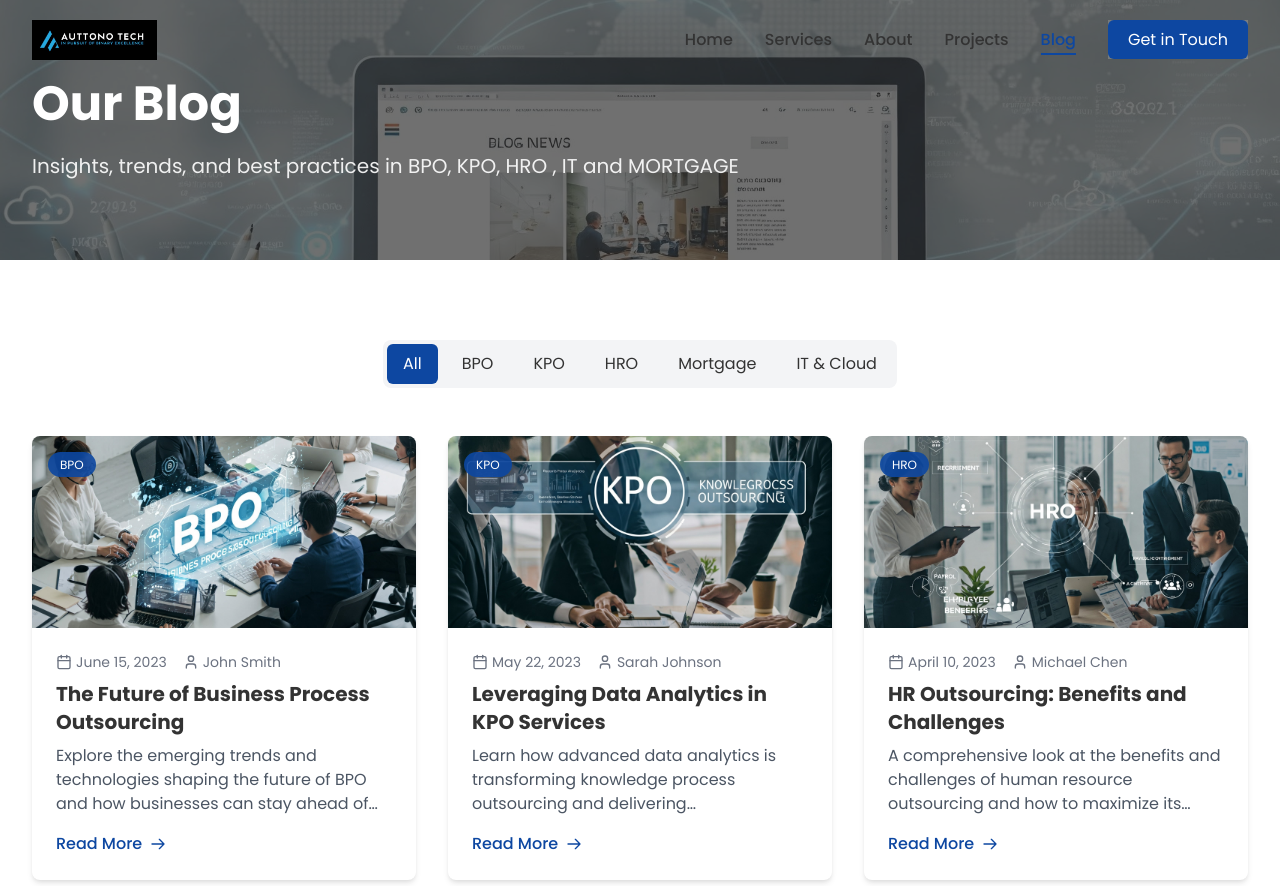
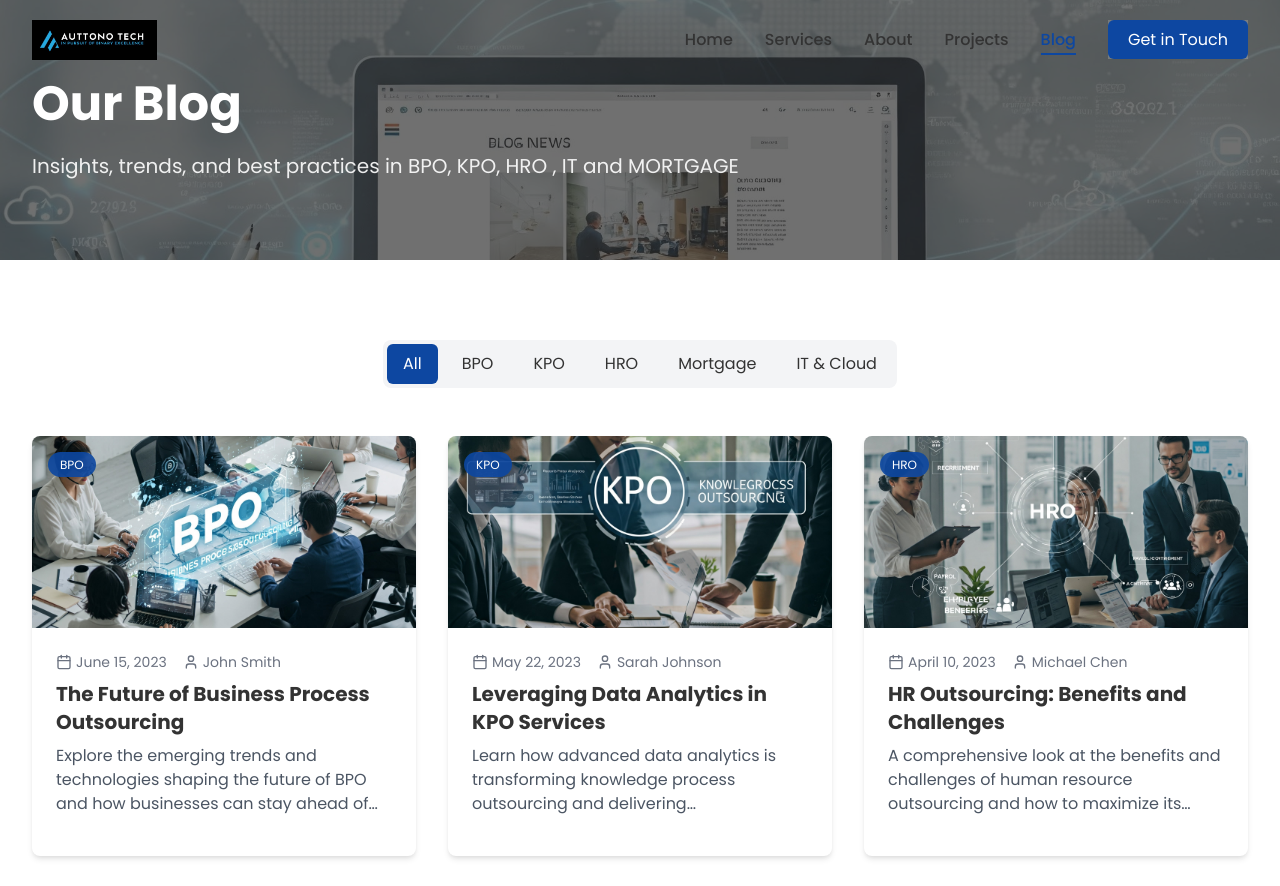
Before and after one commit to Kanikashreesivakumar/auttonotech, a Next.js app: page /blog in a window 1280 px wide. Shown: the top 886 px of the page. Built offline with nearby package versions, Linux system fonts and the light colour scheme.

Commit message:
blog changes

```diff
--- a/app/blog/page.tsx
+++ b/app/blog/page.tsx
@@ -217,7 +217,7 @@ export default function BlogPage() {
         </div>
       </section>
 
-      {/* Newsletter Section */}
+      {}
       <section className="py-20 bg-primary text-white">
         <div className="container mx-auto px-4 sm:px-6 lg:px-8 text-center">
           <SectionHeading
--- a/components/blog-card.tsx
+++ b/components/blog-card.tsx
@@ -77,18 +77,8 @@ export default function BlogCard({ title, excerpt, imageUrl, href, date, author,
           whileHover={{ x: 5 }}
           className="mt-auto"
         >
-          <Link href={href} className="inline-flex items-center text-primary font-medium hover:underline group">
-            Read More
-            <svg
-              className="ml-2 w-4 h-4 transition-transform duration-300 group-hover:translate-x-1"
-              fill="none"
-              stroke="currentColor"
-              viewBox="0 0 24 24"
-              xmlns="http://www.w3.org/2000/svg"
-            >
-              <path strokeLinecap="round" strokeLinejoin="round" strokeWidth={2} d="M14 5l7 7m0 0l-7 7m7-7H3" />
-            </svg>
-          </Link>
+
+
         </motion.div>
       </div>
     </motion.div>
```
